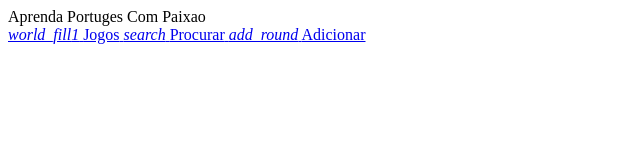
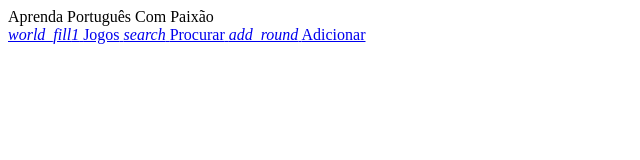
Before and after one commit to stalker-mi/Aprenda-Portuges, a plain HTML site: page pages/main/index.html in a window 1280 px wide. Shown: the full height of the page, 0-640 px from the left. Drawn offline with Linux system fonts and the light colour scheme.

Commit message:
Auto Commit

```diff
--- a/pages/main/index.html
+++ b/pages/main/index.html
@@ -1,7 +1,7 @@
 <div class="page">
   <div class="navbar">
     <div class="navbar-inner">
-      <div class="title">Aprenda Portuges Com Paixao</div>
+      <div class="title">Aprenda Português Com Paixão</div>
     </div>
   </div>
   <div class="searchbar-backdrop"></div>
```
